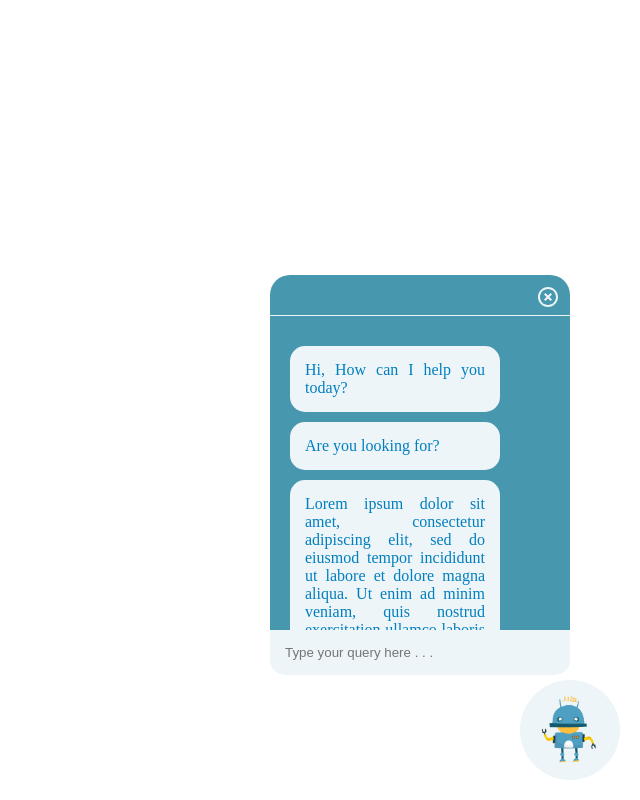
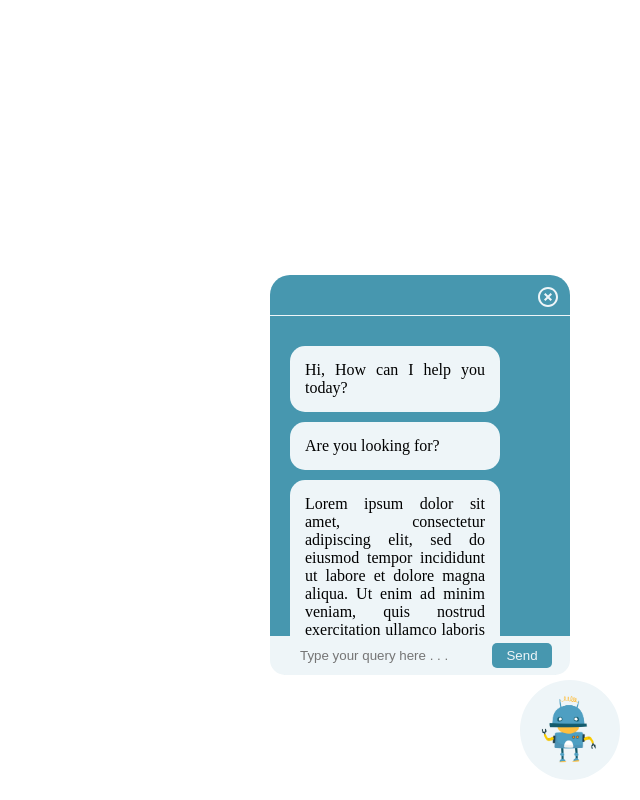
Before and after one commit to priyanshitaneja/React-Chatbot, a React (Create React App) app: page / in a window 1280 px wide. Both pictures are taken after a click on the picture 1210 px from the left and 730 px from the top of the page. Shown: the whole page, without its empty margins (640-1280 px from the left). Built offline with nearby package versions, Linux system fonts and the light colour scheme.

Commit message:
user- send message

```diff
--- a/src/popDiv.jsx
+++ b/src/popDiv.jsx
@@ -1,8 +1,11 @@
 import React, { useState } from "react";
 import "./styles.css";
+import UserMsg from "./userMsg";
 import HighlightOffIcon from '@material-ui/icons/HighlightOff';
 
-const message=[
+
+
+const botMessage=[
   {id: 1, text: "Hi, How can I help you today?"},
   {id:2, text: "Are you looking for?"},
   {id:3, text: "Lorem ipsum dolor sit amet, consectetur adipiscing elit, sed do eiusmod tempor incididunt ut labore et dolore magna aliqua. Ut enim ad minim veniam, quis nostrud exercitation ullamco laboris nisi ut aliquip ex ea commodo consequat. "},
@@ -14,13 +17,32 @@ const message=[
   {id:9, text: "Any random text zhxbikhsxokhnkxhnkiaqbxkqbakxhbqklxhakbhxloa"}
 ];
 
+// const userMsg = [];
+
 function PopDiv () {
 
   const [close, closeBot]= useState(false);
 
+  const [inputText, setInputText] = useState("");
+  const [msg, sendMsg]=useState([]);
+
   function handleClick() {
     closeBot(true);
   }
+
+  function handleChange(event) {
+    const newValue = event.target.value;
+    setInputText(newValue);
+  }
+
+  function handleSend() {
+    sendMsg(prevMsg => {
+      return [...prevMsg, inputText];
+    });
+    setInputText("");
+  }
+
+  // const classes = useStyles();
 
   return (
     <div className="BotWindow" style={{ display : close ? "none" : null}}>
@@ -34,7 +56,7 @@ function PopDiv () {
 
 
     <div class="chatArea">
-      {message.map(function(item){
+      {botMessage.map(function(item){
         return (
             <p class="popUpMsg" key={item.id}>
              {item.text}
@@ -42,13 +64,30 @@ function PopDiv () {
         )
       })};
 
+      {msg.map(function(message){
+        return (
+            <UserMsg
+            text={message} />
+        )
+      })};
+
     </div>
 
+    <div class="inputArea">
       <input
         class="popUpInput"
         type="text"
         placeholder="Type your query here . . ."
-      />
+        value={inputText}
+        onChange={handleChange}
+        />
+
+      <button class="sendBtn" onClick={handleSend}>
+        Send
+      </button>
+    </div>
+
+
 
        {/* { close ? null : <PopDiv />}  */}
 
--- a/src/styles.css
+++ b/src/styles.css
@@ -47,7 +47,7 @@
     margin: 0;
     margin-top: 20px;
     /* padding-top: 10px; */
-    height: 320px;
+    height: 305px;
     /* overflow: scroll; */
     overflow-x:hidden;
     overflow-y:scroll;
@@ -59,7 +59,7 @@
     width: 60%;
     border-radius: 15px;
     background-color: #eef5f8;
-    color: #007fbf;
+    color: #000;
     text-align: justify;
 
     word-wrap: break-word;
@@ -67,20 +67,40 @@
 
   }
 
-  .popUpInput {
+  .inputArea {
     margin: 0;
-    padding: 15px;
+    padding: 7px 15px;
     width: 270px;
-    /* width: inherit; */
-    /* border-radius: 5px; */
+    border: 0;
+    position: absolute;
+    bottom: 0;
     border-bottom-left-radius: 15px;
     border-bottom-right-radius: 15px;
     background-color: #eef5f8;
-    color: #007fbf;
-    /* border: 1px solid #007fbf ; */
-    border: 0;
+    color: #000;
+  }
+
+  .popUpInput {
+    border: none;
+    background-color: #eef5f8;
+    padding: 5px 15px;
+  }
+
+  .userMsg {
+    float: right;
+  }
+
+  .sendBtn {
+    width: 20%;
+    z-index: 1;
+    border: none;
+    border-radius: 5px;
+    color: #eef5f8;
+    background-color: #4797af;
+    padding: 5px 10px;
+    float: right;
     position: absolute;
-    bottom: 0;
+
   }
 
 
@@ -100,17 +120,19 @@
     .chatArea {
       width: inherit;
       height: 80%;
-      /* height: 80%; */
       position: absolute;
       top: 40px;
-      /* bottom: 40px; */
     }
     /* .botlogo {
       z-index: -1;
     } */
 
-    .popUpInput {
+    .inputArea {
       width: inherit;
     }
 
+    .sendBtn{
+      right: 12%;
+    }
+
   }
--- /dev/null
+++ b/src/userMsg.jsx
@@ -0,0 +1,14 @@
+import React from "react";
+import "./styles.css"
+
+function UserMsg(props) {
+  return (
+    <div>
+      <p class="popUpMsg userMsg">
+          {props.text}
+      </p>
+    </div>
+  );
+}
+
+export default UserMsg;
```
